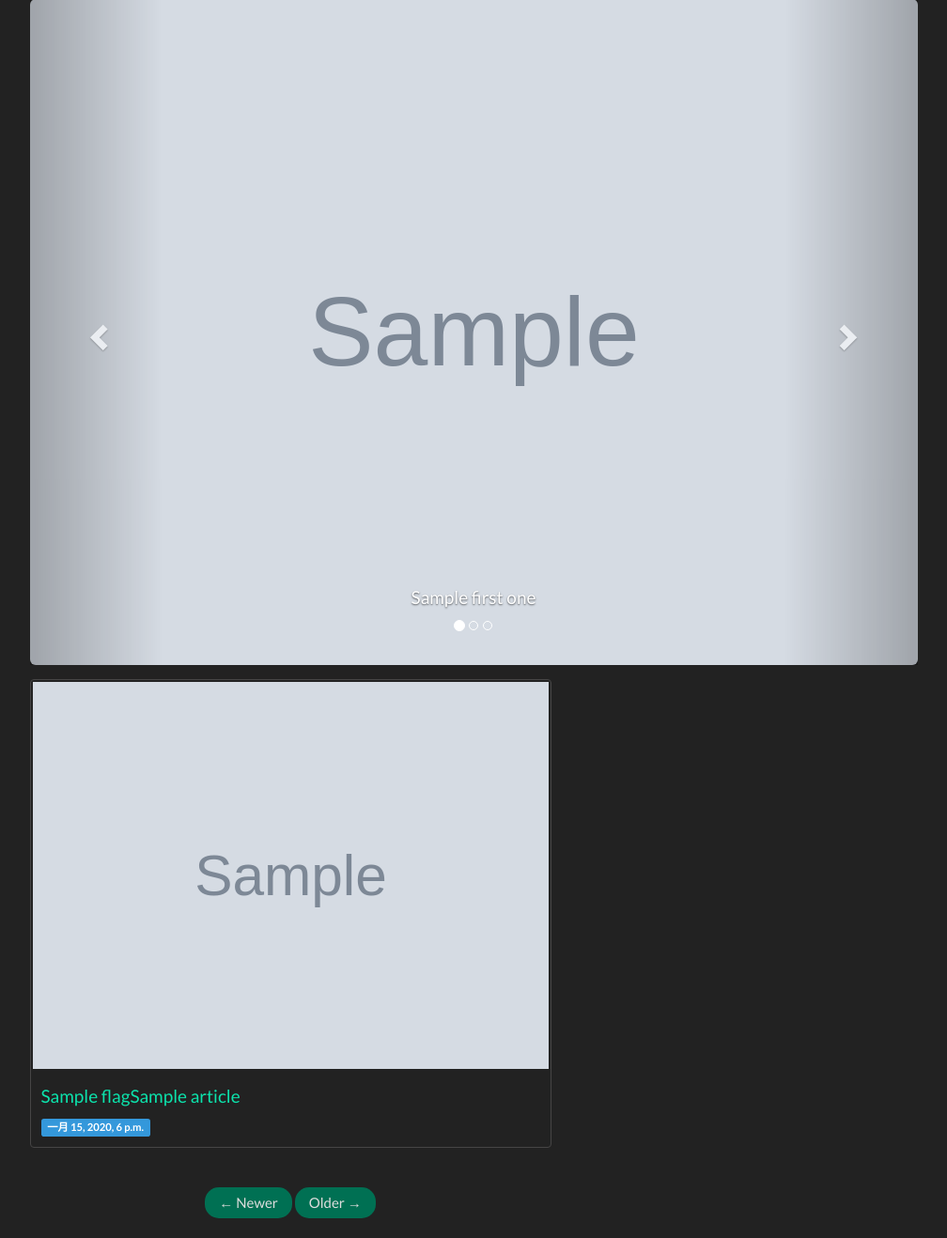
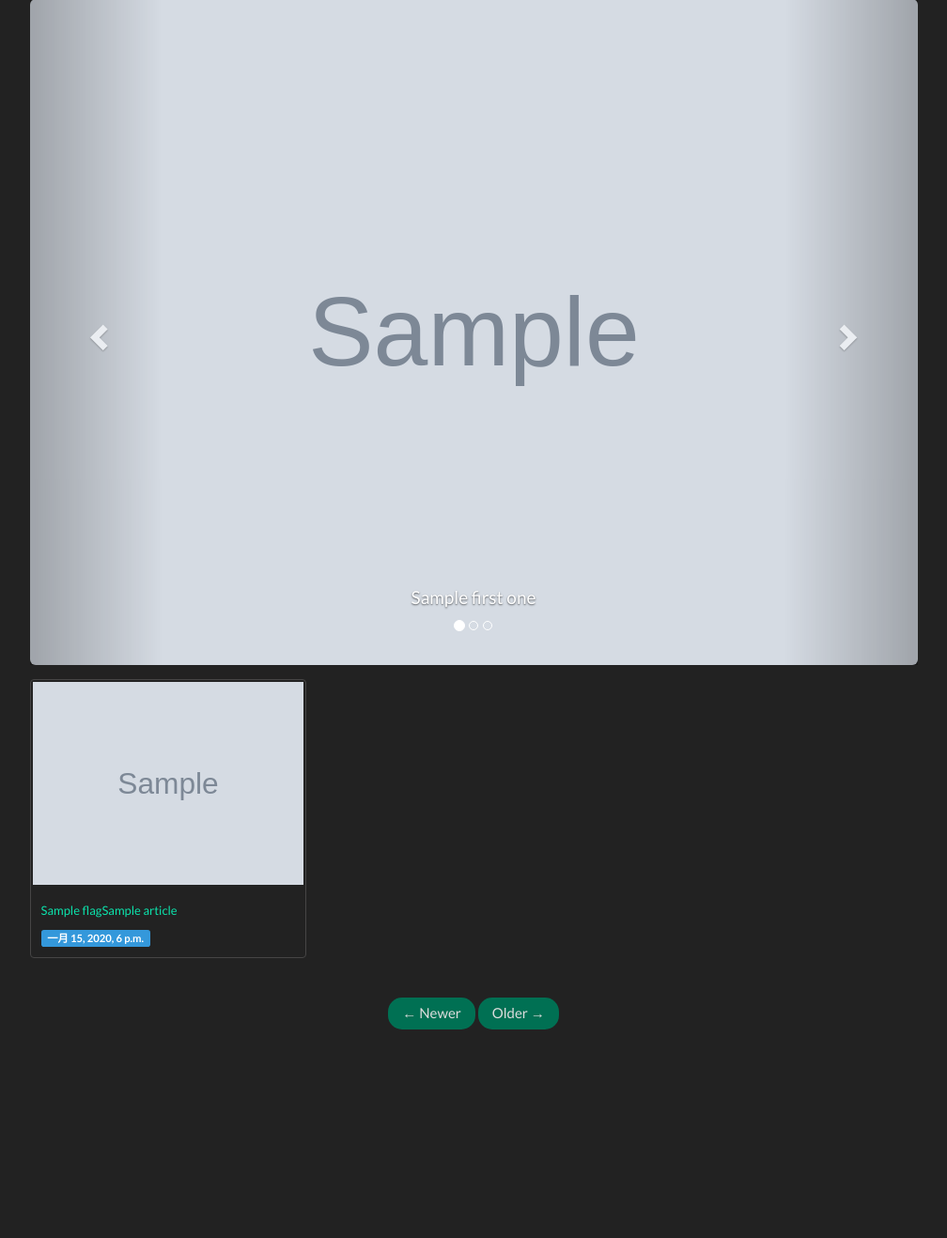
Before and after one commit to yeehdavid/bazha, a Django app: template templates/index.html in a window 1280 px wide. Shown: the part 76-1394 px from the top of the page at 94% size, without its empty margins (136-1144 px from the left). After the commit the page ends 1172 px from the top, so only its background shows below. Run offline with Django 3.2, Linux system fonts and the light colour scheme; tables that the repository leaves empty hold one stand-in row (values such as "Sample post"); the template is opened without the code that fills it: values that come from a table or form of the project are taken from there, most other values are stand-ins (such as "Sample title", 1, 10 or a date in 2020); grey boxes marked "Sample" are stand-in pictures; some libraries are stand-ins or nearby versions.

Commit message:
调整了页面的显示效果

```diff
--- a/templates/News/detail.html
+++ b/templates/News/detail.html
@@ -4,7 +4,7 @@
 <div class="container" style="margin-top:75px;">
     <div class="row">
         <div class="col-md-1"></div>
-        <div class="col-md-6">
+        <div class="col-md-10">
             <div class="panel panel-primary">
                 <div class="panel-heading">
                     <h3 class="panel-title">{{a.title}}</h3>
@@ -14,7 +14,7 @@
                         {% for p in a_p %}
                         {% if p.img %}
                         <img src="{% static 'img/' %}{{p.img}}" class="img-responsive img-rounded"
-                             style="margin-top:15px;">
+                             style="margin-top:15px;" width="100%" height="100%">
                         {% else %}
                     <p style="margin-top:15px;">{{p.text}}</p>
                     {% endif %}
--- a/templates/index.html
+++ b/templates/index.html
@@ -28,8 +28,8 @@
                     </div>
                     <div class="item">
                         <a href="/news/{{second_one.pk}}"><img src="{% static 'img/'%}{{second_one.title_img}}"
-                                                              height="100%" width="100%" class="img-rounded"
-                                                              alt="..."></a>
+                                                               height="100%" width="100%" class="img-rounded"
+                                                               alt="..."></a>
                         <div class="carousel-caption">
                             <h4>{{second_one.title}}</h4>
                         </div>
@@ -63,17 +63,17 @@
 
     <div class="row" style="margin-top:15px;">
         <div class="col-md-1"></div>
-        <div class="col-md-6">
+        <div class="col-md-10">
 
-            {% for article in article_list %}
             <div class="row">
-                <div class="col-md-12">
+                {% for article in article_list %}
+                <div class="col-md-4 col-xs-6">
                     <div class="thumbnail">
                         <a href="/news/{{ article.pk}}"><img src="{% static 'img/'%}{{article.title_img}}"
 
                                                              alt="..." height="100%" width="100%"></a>
                         <div class="caption">
-                            <h4><a href="/news/{{ article.pk}}">{{flag}}{{article.title}}</a></h4>
+                            <h6><a href="/news/{{ article.pk}}">{{flag}}{{article.title}}</a></h6>
 
                             <span class="label label-info">{{article.created_time}}</span>
 
@@ -81,8 +81,8 @@
                         </div>
                     </div>
                 </div>
+                {% endfor %}
             </div>
-            {% endfor %}
 
             <nav aria-label="...">
                 <ul class="pager">
@@ -99,7 +99,6 @@
                 </ul>
             </nav>
         </div>
-        <div class="col-md-4"></div>
         <div class="col-md-1"></div>
 
     </div>
```
